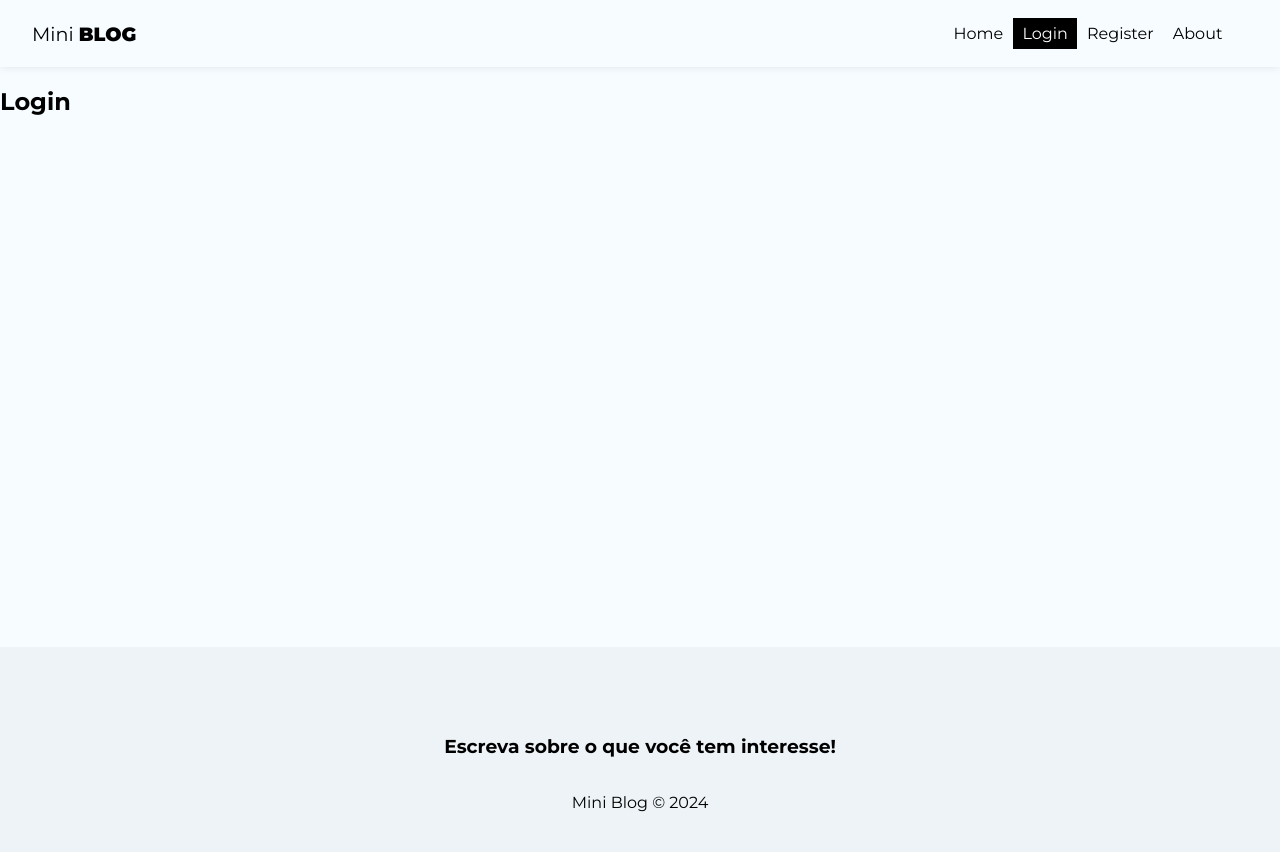
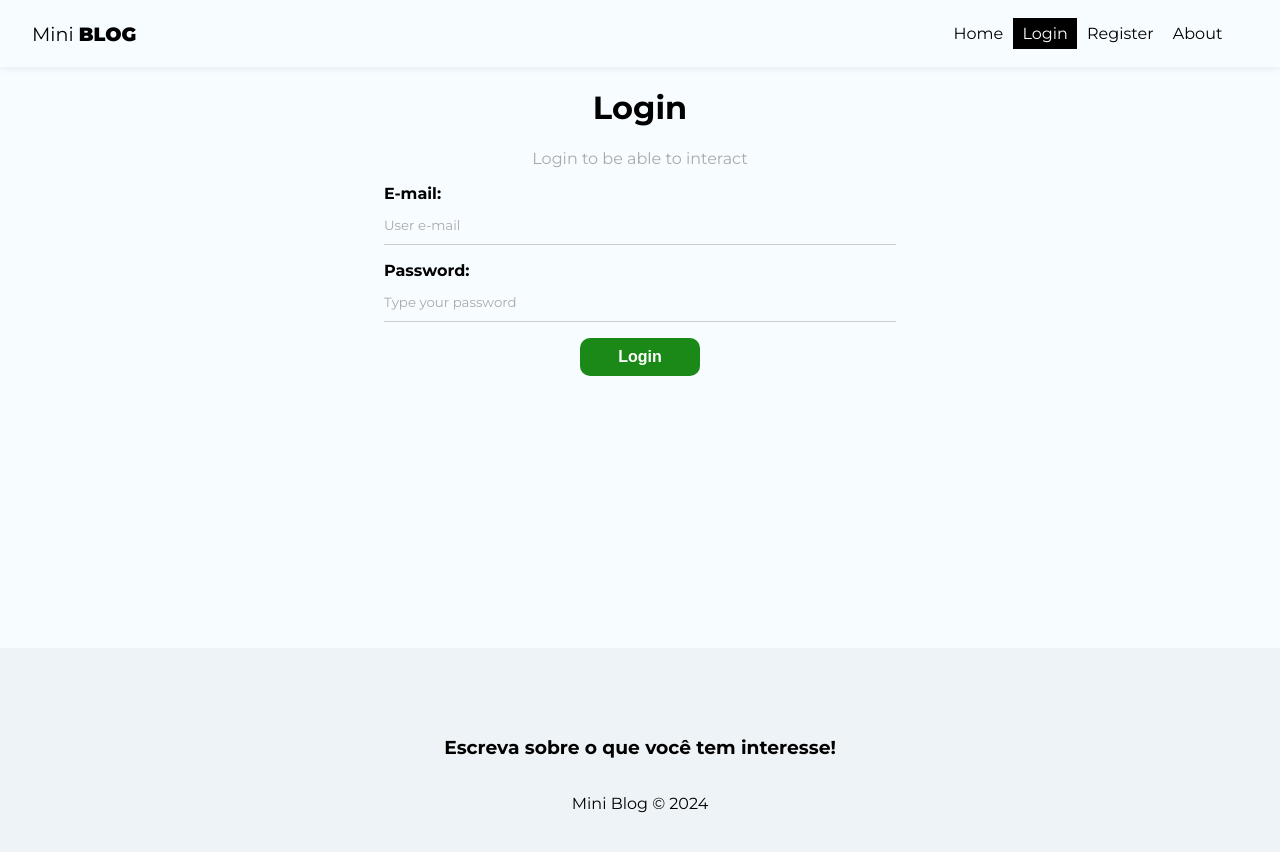
Before and after one commit to rafalebre/MiniBlog, a React (Create React App) app: page /login in a window 1280 px wide. Shown: the top 852 px of the page. Built offline with nearby package versions, Linux system fonts and the light colour scheme; no server answers.

Commit message:
138: Estruturando a página de login

```diff
--- a/src/pages/Login/Login.jsx
+++ b/src/pages/Login/Login.jsx
@@ -1,9 +1,69 @@
 import styles from "./Login.module.css";
 
+import { useAuthentication } from "../../hooks/useAuthentication";
+
+import { useState, useEffect } from "react";
+
 const Login = () => {
+
+  const [email, setEmail] = useState("")
+  const [password, setPassword] = useState("")
+  const [error, setError] = useState("")
+
+  const { createUser, error: authError, loading } = useAuthentication();
+
+  const handleSubmit = async (e) => {
+    e.preventDefault();
+
+    setError("")
+
+    const user = {
+
+      email,
+      password
+    }
+
+    const res = await createUser(user)
+
+    console.log(res);
+  };
+
+  useEffect(() => {
+    if (authError) {
+      setError(authError)
+    }
+  }, [authError])
   return (
-    <div>
-        <h2>Login</h2>
+    <div className={styles.login}>
+       <h1>Login</h1>
+      <p>Login to be able to interact</p>
+      <form onSubmit={handleSubmit}>
+
+        <label>
+          <span>E-mail:</span>
+          <input
+            type="email"
+            name="email"
+            required
+            placeholder="User e-mail"
+            value={email}
+            onChange={(e) => setEmail(e.target.value)} />
+        </label>
+        <label>
+          <span>Password:</span>
+          <input
+            type="password"
+            name="password"
+            required
+            placeholder="Type your password"
+            value={password}
+            onChange={(e) => setPassword(e.target.value)} />
+        </label>
+
+        {!loading && <button className="btn">Login</button>}
+        {loading &&  <button className="btn" disabled>Wait...</button>}
+        {error && <p className="error">{error}</p>}
+      </form>
     </div>
   )
 }
--- a/src/pages/Login/Login.module.css
+++ b/src/pages/Login/Login.module.css
@@ -0,0 +1,7 @@
+.login {
+    text-align: center;
+}
+
+.login p {
+    color: #aaa;
+}
```
